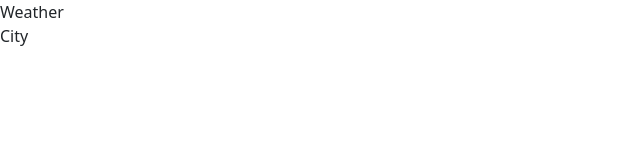
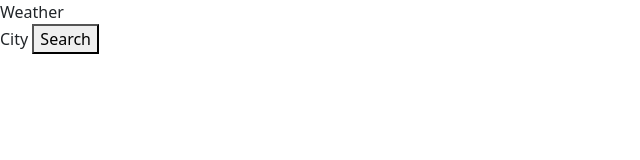
Before and after one commit to JCyberAI/weatherDash, a plain HTML site: page index.html in a window 1280 px wide. Shown: the whole page, without its empty margins (0-640 px from the left). Drawn offline with nearby package versions, Linux system fonts and the light colour scheme.

Commit message:
commit on main

```diff
--- a/index.html
+++ b/index.html
@@ -18,6 +18,7 @@
       <div class="place">
         <span>City</span>
         <!--Enter search bar here & tie to capitalStates array-->
+        <button id="search">Search</button>
       </div>
       <div class="current"></div>
       <div class="forecast"></div>
```
Also changed, not shown: script.js (+12 -1 lines).
